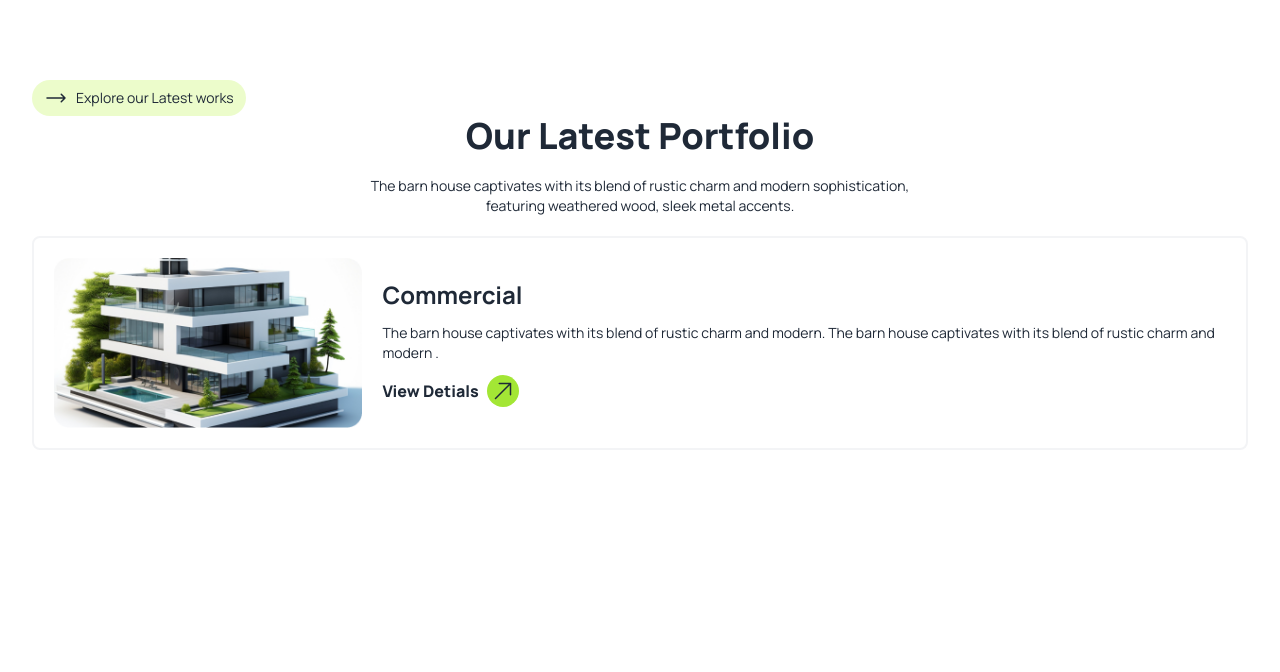
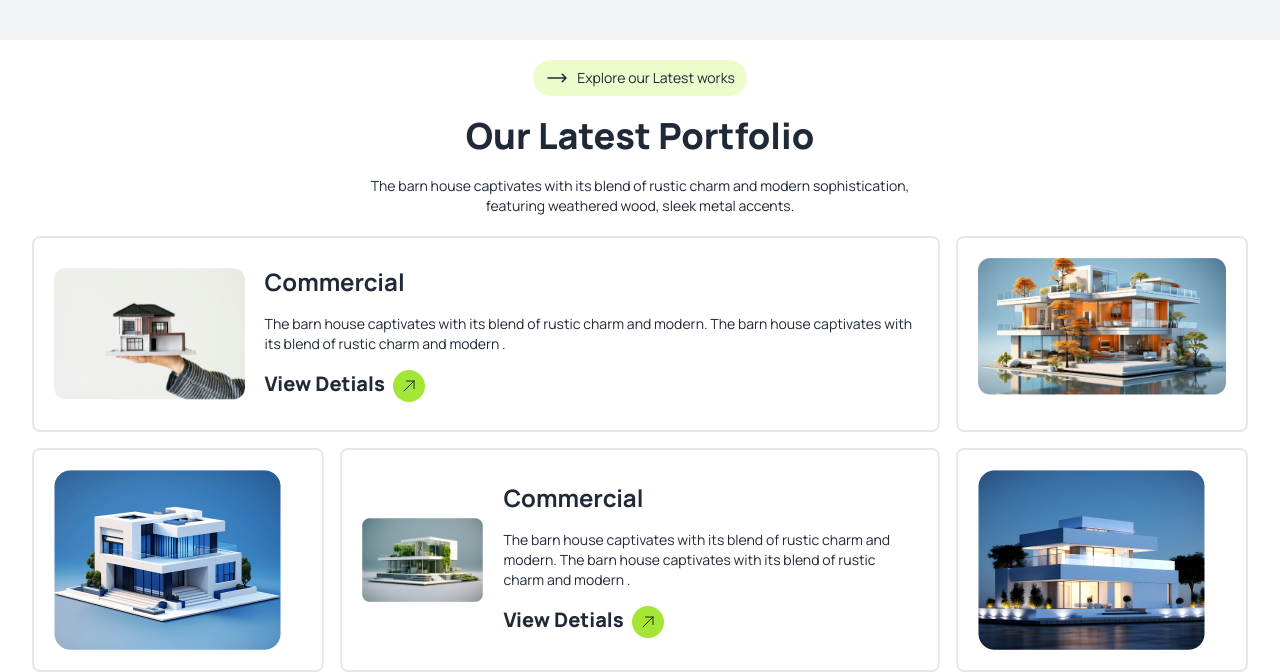
Before and after one commit to devranjit/assignment-03, a plain HTML site: page index.html in a window 1280 px wide. Shown: the part 2668-3340 px from the top of the page. Before the commit the page ends 3118 px from the top, so only its background shows below. Drawn offline with nearby package versions, Linux system fonts and the light colour scheme.

Commit message:
portoflio section with responsive for deksotp and mobile

```diff
--- a/index.html
+++ b/index.html
@@ -146,7 +146,7 @@
 
 <!-- about us section here  -->
 
-<div class="about-us bg-gray-100  my-40 px-8 sm:px-0 md:px-0 lg:mx-0 ">
+<div class="about-us bg-gray-100  py-40 px-8 sm:px-0 md:px-0 lg:mx-0 ">
 
 <div class="about-main container  mx-auto items-center  grid  sm:flex md:flex lg:flex justify-between  pt-5  pb-20 relative">
 
@@ -215,7 +215,7 @@
 
 
 
-<div class="happy-clinets container px-8 my-10 mx-auto   bg-white rounded-3xl">
+<div class="happy-clinets container px-8 my-10 mx-auto  bg-none sm:bg-white md:bg-white lg:bg-white rounded-3xl">
   <div class="clinets sm:p-3 md:p-3 lg:p-3 ">
     <div class="container py-5 mx-auto  sm:flex md:flex lg:flex justify-between items-center">
       <div class="conc my-10 ">
@@ -277,7 +277,7 @@
 
 
 
-<div class="container mx-auto text-center justify-center py-20">
+<div class="container mx-auto text-center justify-center pt-20">
   <button class="about-us rounded-full  ">
     <h3 class=" font-manrope font-normal text-sm items-center flex bg-white px-3 py-1.5 rounded-full  gap-2"><svg xmlns="http://www.w3.org/2000/svg" fill="none" viewBox="0 0 24 24" stroke-width="1.5" stroke="currentColor" class="size-6  ">
       <path stroke-linecap="round" stroke-linejoin="round" d="M17.25 8.25 21 12m0 0-3.75 3.75M21 12H3" />
@@ -360,33 +360,84 @@
 <!-- explore section -->
 
 
-<div class="explore-section container px-8 mx-auto">
-  <button class="about-us rounded-full   ">
-    <h3 class=" font-manrope font-normal text-sm items-center flex bg-lime-100	 px-3 py-1.5 rounded-full  gap-2 mx-auto "><svg xmlns="http://www.w3.org/2000/svg" fill="none" viewBox="0 0 24 24" stroke-width="1.5" stroke="currentColor" class="size-6  ">
+<div class="explore-section container px-8 mx-auto text-center bg-gray-100 sm:bg-[#ffffff] md:bg-[#ffffff] lg:bg-[#ffffff] ">
+  <button class="about-us rounded-full py-5 ">
+    <h3 class=" font-manrope font-normal text-sm items-center flex bg-lime-100	 px-3 py-1.5 rounded-full  gap-2 mx-auto "><svg xmlns="http://www.w3.org/2000/svg" fill="none" viewBox="0 0 24 24" stroke-width="1.5" stroke="currentColor" class="size-6 ">
       <path stroke-linecap="round" stroke-linejoin="round" d="M17.25 8.25 21 12m0 0-3.75 3.75M21 12H3" />
     </svg>
-     Explore our Latest works</h3>
+    Explore our Latest works</h3>
   </button>
   <h1 class="font-manrope text-4xl font-black text-center">Our Latest Portfolio</h1>
   <p class="font-manrope  text-center  font-normal text-sm py-5">The barn house captivates with its blend of rustic charm and modern sophistication,<BR> featuring weathered wood, sleek metal accents. </p>
 </div>
 
 
-<div class="commercials container  px-8 mx-auto">
-  <div class="commerce flex  gap-5   items-center border-2 border-gray-100 rounded-lg p-5">
-    <div class="commerceimg">
-      <img src="/images/article2.png" alt="">
+
+
+<div class="portfolios container bg-gray-100 sm:bg-[#ffffff] md:bg-[#ffffff] lg:bg-[#ffffff]  mx-auto px-8 grid grid-cols-1 sm:grid-cols-4 gap-4 md:grid-cols-4 gap-4 lg:grid-cols-4 gap-4 ">
+
+
+  <div class="portfolio-one inline bg-white sm:bg-none md:bg-none lg:bg-none sm:flex md:flex lg:flex gap-5 items-center border-2 rounded-lg p-5 col-span-3 ">
+    <div class="portimg">
+      <img class="bg-cover items-center mx-auto " src="/images/img1.png" alt="">
     </div>
-    <div class="commerce-heading">
-      <h1 class="font-manrope text-2xl font-bold">Commercial</h1>
-      <p class="font-manrope font-normal text-sm  py-3"> The barn house captivates with its blend of rustic charm and modern. The barn house captivates with its blend of rustic charm and modern .</p>
-      <button  class="flex gap-2 font-manrope font-2xl font-black items-center">View Detials <svg xmlns="http://www.w3.org/2000/svg" fill="none" viewBox="0 0 24 24" stroke-width="1.5" stroke="currentColor" class="size-6 w-8 h-8 p-1 rounded-full bg-lime-400">
+    <div class="port-content">
+      <h1 class="font-manrope font-bold  text-2xl py-2">Commercial</h1>
+      <p class="font-manrope font-normal text-sm py-2">The barn house captivates with its blend of rustic charm and modern. The barn house captivates with its blend of rustic charm and modern .</p>
+      <button class="flex gap-2 font-manrope  font-black text-xl  py-2">View Detials <svg xmlns="http://www.w3.org/2000/svg" fill="none" viewBox="0 0 24 24" stroke-width="1.5" stroke="currentColor" class="size-5 bg-lime-400 w-8 h-8 p-2 rounded-full ">
         <path stroke-linecap="round" stroke-linejoin="round" d="m4.5 19.5 15-15m0 0H8.25m11.25 0v11.25" />
       </svg>
       </button>
     </div>
   </div>
+
+
+
+  <div class="portfolio-two border-2 rounded-lg p-5 col-span-3 sm:col-span-1 md:col-span-1 lg:col-span-1">
+    <img class="bg-cover " src="/images/img2.png" alt="">
+  </div>
+
+
+
+  <div class="portfolio-two border-2 rounded-lg p-5">
+    <img class="bg-cover " src="/images/img3.png" alt="">
+  </div>
+
+
+
+  <div class="portfolio-one inline sm:flex md:flex lg:flex gap-5 items-center border-2 rounded-lg p-5 col-span-3 sm:col-span-2 md:col-span-2 lg:col-span-2">
+    <div class="portimg">
+      <img class="bg-cover " src="/images/img4.png" alt="">
+    </div>
+    <div class="port-content">
+      <h1 class="font-manrope font-bold  text-2xl py-2">Commercial</h1>
+      <p class="font-manrope font-normal text-sm py-2">The barn house captivates with its blend of rustic charm and modern. The barn house captivates with its blend of rustic charm and modern .</p>
+      <button class="flex gap-2 font-manrope  font-black text-xl  py-2">View Detials <svg xmlns="http://www.w3.org/2000/svg" fill="none" viewBox="0 0 24 24" stroke-width="1.5" stroke="currentColor" class="size-5 bg-lime-400 w-8 h-8 p-2 rounded-full ">
+        <path stroke-linecap="round" stroke-linejoin="round" d="m4.5 19.5 15-15m0 0H8.25m11.25 0v11.25" />
+      </svg>
+      </button>
+    </div>
+  </div>
+
+
+
+
+
+
+
+
+  <div class="portfolio-two border-2 rounded-lg p-5 col-span-3 sm:col-span-1 md:col-span-1  lg:col-span-1">
+    <img class="bg-cover  " src="/images/img5.png" alt="">
+  </div>
+
 </div>
+
+
+
+
+
+
+
 
 
 
```
